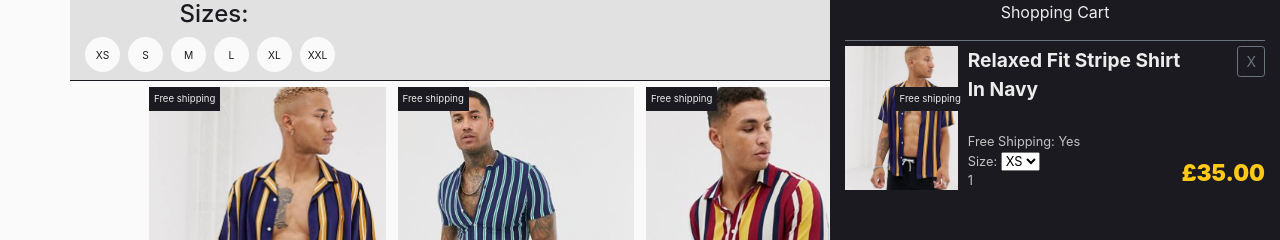
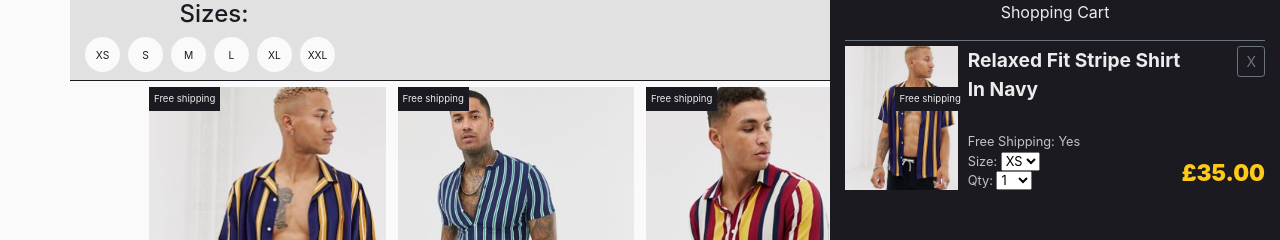
Before and after one commit to RBGeorgiev/javascript-practice, a React (Create React App) app in the folder shopping-cart-react/: page / in a window 1280 px wide. Both pictures are taken after a click on the element 267 px from the left and 305 px from the top of the page. Shown: the top 240 px of the page. Built offline with nearby package versions, Linux system fonts and the light colour scheme.

Commit message:
added selectable quantity

```diff
--- a/shopping-cart-react/src/components/cart.js
+++ b/shopping-cart-react/src/components/cart.js
@@ -26,7 +26,11 @@ class Cart extends React.Component {
                             </select>
                         </div>
 
-                        {item.quantity}
+                        <span>Qty: </span>
+                        <select>
+                            {Array(10).fill().map((el, i) => <option key={i + 1}>{i + 1}</option>)}
+                        </select>
+                        {/*{item.quantity}*/}
                     </div>
                 </div>
                 <div className="cart-item-price">
--- a/shopping-cart-react/src/components/product-list.js
+++ b/shopping-cart-react/src/components/product-list.js
@@ -12,9 +12,9 @@ class ProductList extends React.Component {
         this.cartProducts = [...this.props.cart];
         if (this.cartProducts.includes(product)) {
             let idx = this.cartProducts.indexOf(product);
-            this.cartProducts[idx].quantity++;
+            // this.cartProducts[idx].quantity++;
         } else {
-            product.quantity = 1
+            // product.quantity = 1
             this.cartProducts.push(product);
         }
 
```
